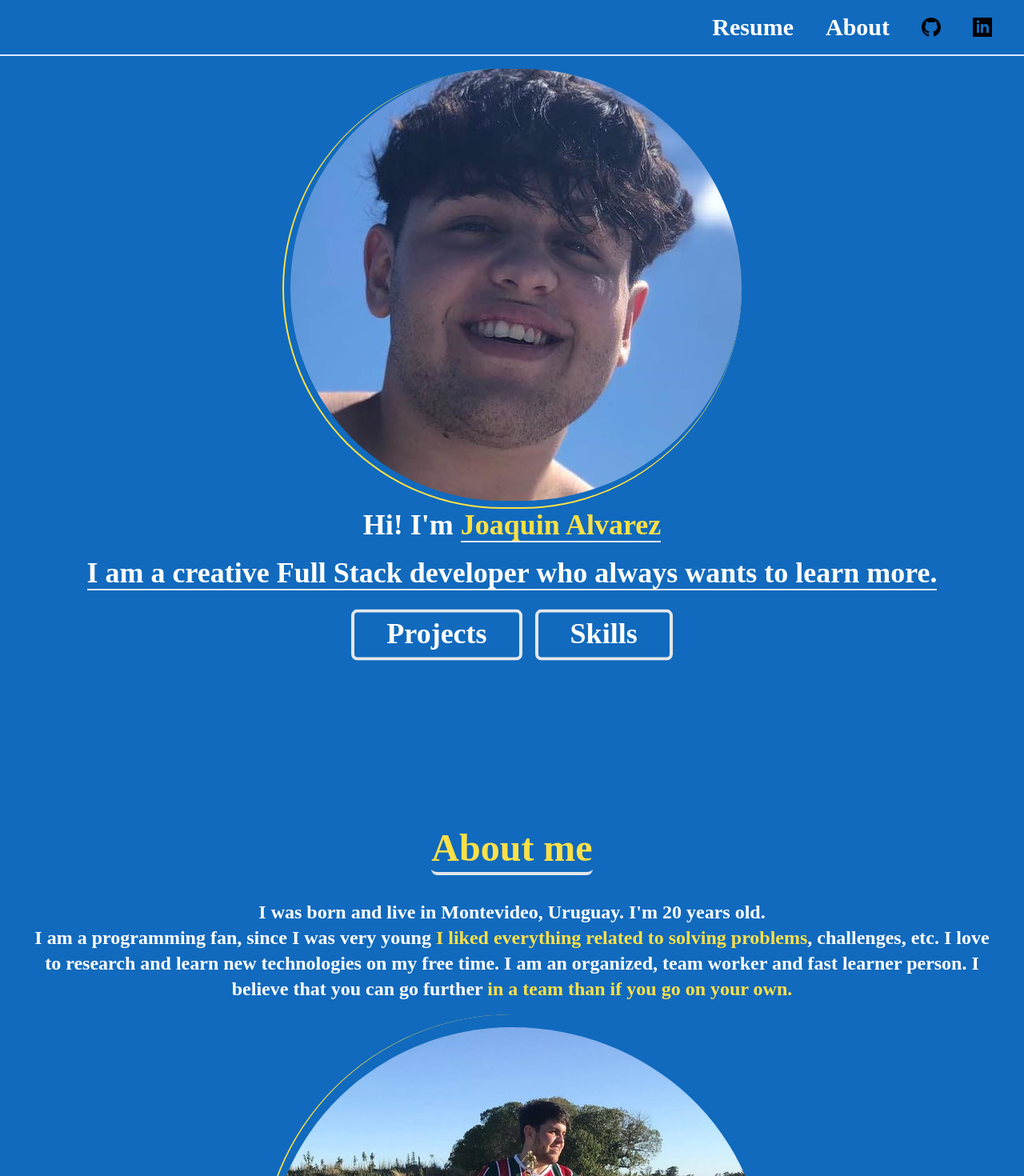
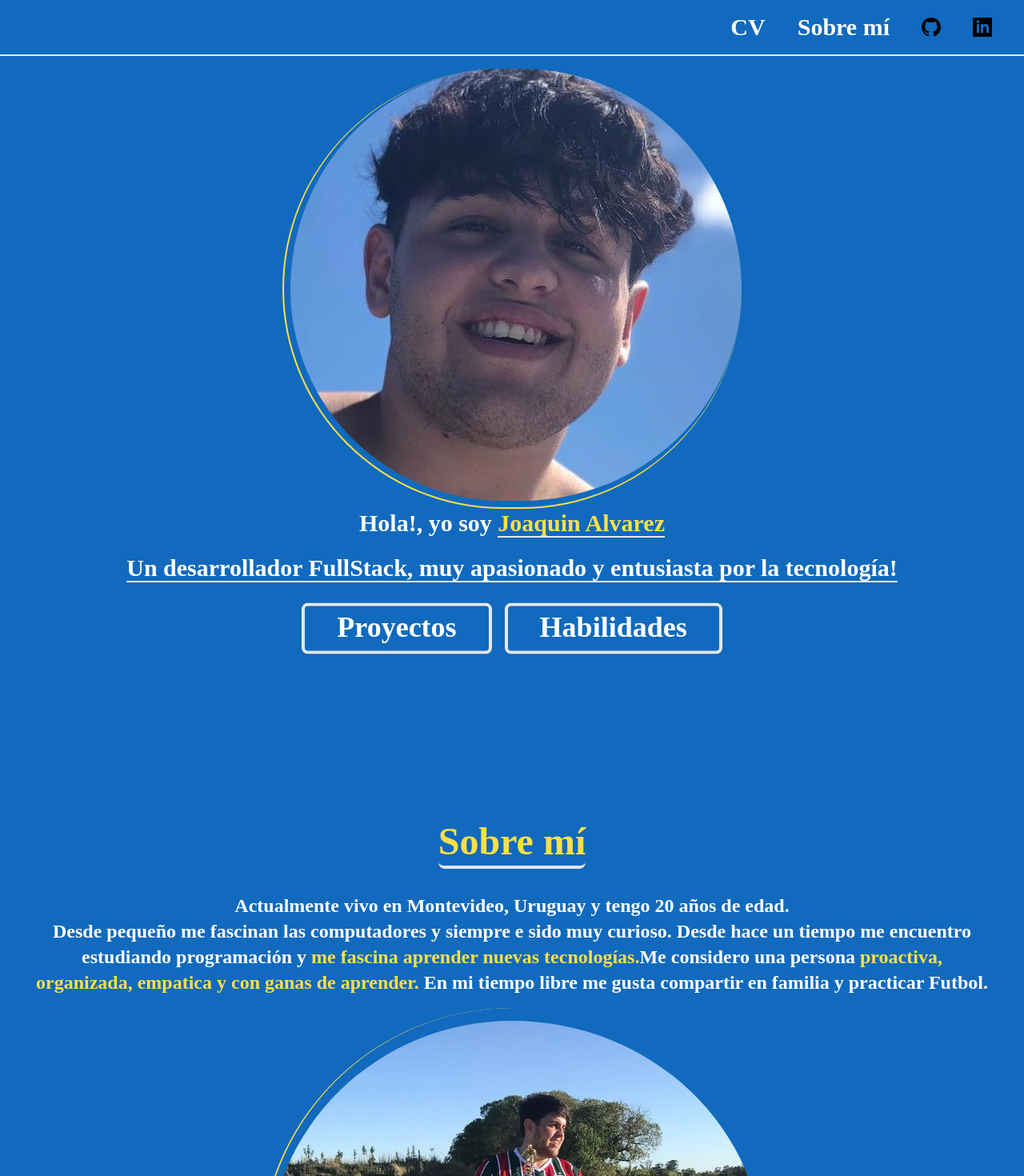
Before and after one commit to Joakingxx/portfolio, a React (Create React App) app: page / in a window 1280 px wide. Shown: the top 1470 px of the page at 80% size. Built offline with nearby package versions, Linux system fonts and the light colour scheme.

Commit message:
portfolio 1.0

```diff
--- a/src/components/About/About.jsx
+++ b/src/components/About/About.jsx
@@ -6,23 +6,24 @@ export default function About() {
       <div className="text-2xl  ">
         <h2 className="font-marven text-center pt-40 pb-10 text-5xl text-white ">
           <span className="border-b-4 rounded-lg pb-1 text-yellow-300">
-            About me
+            Sobre mí
           </span>
         </h2>
         <p className="">
-          I was born and live in Montevideo, Uruguay. I'm 20 years old.
-          <br />I am a programming fan, since I was very young
+          Actualmente vivo en Montevideo, Uruguay y tengo 20 años de edad.
+          <br />
+          Desde pequeño me fascinan las computadores y siempre e sido muy
+          curioso. Desde hace un tiempo me encuentro estudiando programación y
           <span className="text-yellow-300">
             {" "}
-            I liked everything related to solving problems
+            me fascina aprender nuevas tecnologías.
           </span>
-          , challenges, etc. I love to research and learn new technologies on my
-          free time. I am an organized, team worker and fast learner person. I
-          believe that you can go further{" "}
+          Me considero una persona{" "}
           <span className="text-yellow-300">
             {" "}
-            in a team than if you go on your own.{" "}
+            proactiva, organizada, empatica y con ganas de aprender.{" "}
           </span>
+          En mi tiempo libre me gusta compartir en familia y practicar Futbol.
         </p>
       </div>
       <div className="pt-4">
--- a/src/components/Cards/Cards.jsx
+++ b/src/components/Cards/Cards.jsx
@@ -32,13 +32,13 @@ export default function Cards({ proyectos }) {
           })}
         </div>
         <div className="pt-4">
-          <button className="border-2 mx-43 px-4 mx-4 hover:bg-violet-600 bg-violet-500 rounded-lg">
+          <button className="border-2 mx-43 px-4 mx-4 lg:text-2xl lg:hover:bg-yellow-400 bg-yellow-300 text-black font-semibold">
             <a href={proyectos.repositorio} target="_blank" rel="noreferrer">
               Code
             </a>
           </button>
           {proyectos.deploy ? (
-            <button className="border-2 px-4 my-4 bg-violet-500 hover:bg-violet-600 rounded-lg">
+            <button className="border-2 mx-43 px-4 mx-4  lg:text-2xl lg:hover:bg-yellow-400 bg-yellow-300 text-black font-semibold">
               <a href={proyectos.deploy} target="_blank" rel="noreferrer">
                 Deploy
               </a>
--- a/src/components/Home/Home.jsx
+++ b/src/components/Home/Home.jsx
@@ -13,19 +13,19 @@ export default function Home() {
               alt="foto"
             />
           </div>
-          <div className=" text-white text-4xl">
-            Hi! I'm{" "}
+          <div className=" text-white text-3xl">
+            Hola!, yo soy{" "}
             <span className="text-yellow-300 border-b-2 ">
               {" "}
               Joaquin Alvarez
             </span>
           </div>
-          <div className="text-4xl py-5">
+          <div className="text-3xl py-5">
             <h3>
               <span className=" text-white border-b-2 border-black-100">
                 {" "}
-                I am a creative Full Stack developer who always wants to learn
-                more.
+                Un desarrollador FullStack, muy apasionado y entusiasta por la
+                tecnología!
               </span>
             </h3>
           </div>
@@ -33,12 +33,12 @@ export default function Home() {
             <a href="#proyects">
               {" "}
               <button className="mr-4 text-white  md:text-4xl md:px-10 px-5 min-w-sm pb-1 rounded-lg border-4 md:h-16  animate-bounce hover:border-yellow-300  ">
-                Projects
+                Proyectos
               </button>
             </a>
             <a href="#skills">
               <button className="text-white md:text-4xl md:px-10 px-5 min-w-sm pb-1 rounded-lg border-4 md:h-16  animate-bounce hover:border-yellow-300  ">
-                Skills
+                Habilidades
               </button>
             </a>
           </div>
--- a/src/components/Nav/Nav.jsx
+++ b/src/components/Nav/Nav.jsx
@@ -1,6 +1,7 @@
 import React from "react";
 import { ReactComponent as GithubLogo } from "../../svgs/githhh.svg";
 import { ReactComponent as LinkedinLogo } from "../../svgs/linkedin.svg";
+import cv from "../../cv/CV.pdf";
 
 export default function Nav() {
   return (
@@ -8,11 +9,18 @@ export default function Nav() {
       <div className="flex space-x-10 items-center mx-10 my-4">
         <div>
           {" "}
-          <span className="hover:border-b-2 rounded ">Resume</span>
+          <a
+            href={cv}
+            target="_blank"
+            rel="noreferrer"
+            className="hover:border-b-2 rounded "
+          >
+            CV
+          </a>
         </div>
         <div>
           <a href="#about" className=" hover:border-b-2 rounded ">
-            About
+            Sobre mí
           </a>
         </div>
         <div className="hover:border-b-2 rounded  ">
--- a/src/components/Projects/Projects.jsx
+++ b/src/components/Projects/Projects.jsx
@@ -51,7 +51,7 @@ export default function Proyectos() {
     <div className="pb-10" id="proyects">
       <h2 className="font-marven text-center pt-20 pb-10 text-5xl text-white ">
         <span className="border-b-4 rounded-lg pb-1 text-yellow-300">
-          Proyects
+          Proyectos
         </span>
       </h2>
       <div className=" justify-center lg:flex md:justify-center" id="proyectos">
```
Also changed, not shown: 1 other file (tests, documents, lock files or other folders).
